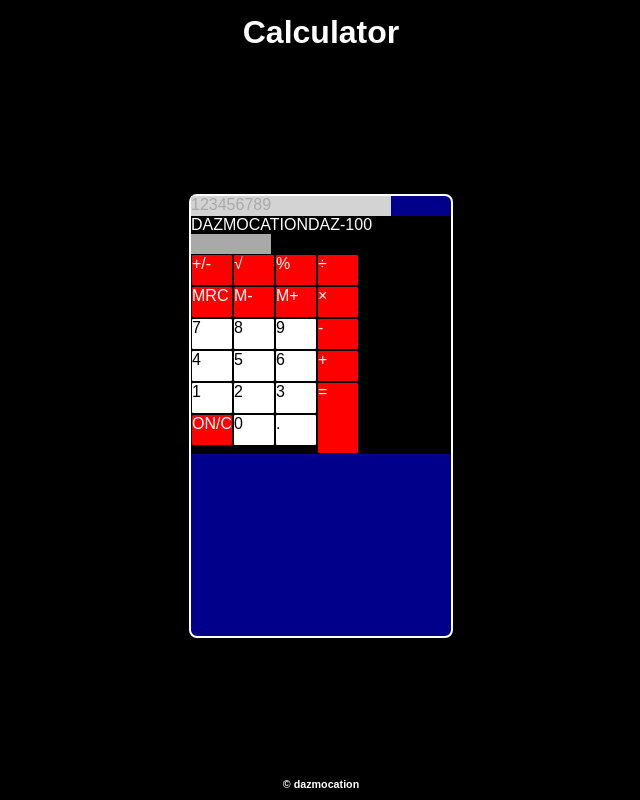
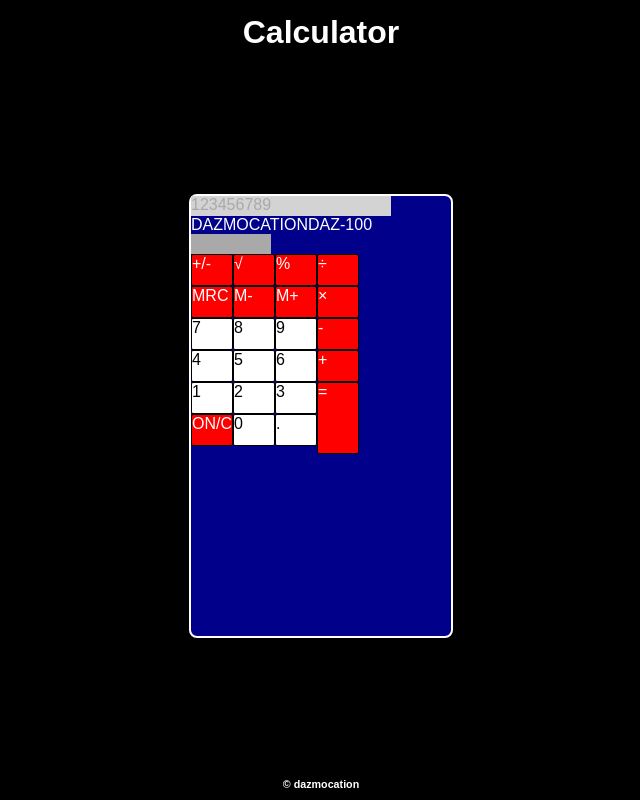
Before and after one commit to dazmocation/TOP-Project-Calculator, a plain HTML site: page index.html in a window 1280 px wide. Shown: the whole page, without its empty margins (319-959 px from the left). Drawn offline with Linux system fonts and the light colour scheme.

Commit message:
Fixed background colors

```diff
--- a/style.css
+++ b/style.css
@@ -42,15 +42,22 @@ main {
 
 #branding {
     display: flex;
+    background-color: darkblue;
+}
+
+#brand-name {
+    background-color: darkblue;
 }
 
 #branding-left {
     display: flex;
     flex-direction: column;
+    background-color: darkblue;
 }
 
 #branding-right {
     display: flex;
+    background-color: darkblue;
 }
 
 #solar {
@@ -62,21 +69,24 @@ main {
 
 .row {
     display: flex;
-
+    background-color: darkblue;
 }
 
 #operations {
     display: flex;
+    background-color: darkblue;
 }
 
 #operations-left {
     display: flex;
     flex-direction: column;
+    background-color: darkblue;
 }
 
 #operations-right {
     display: flex;
     flex-direction: column;
+    background-color: darkblue;
 }
 
 .operator {
```
